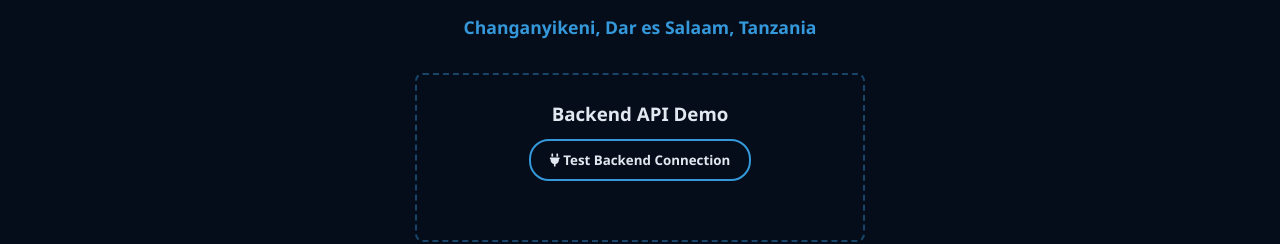
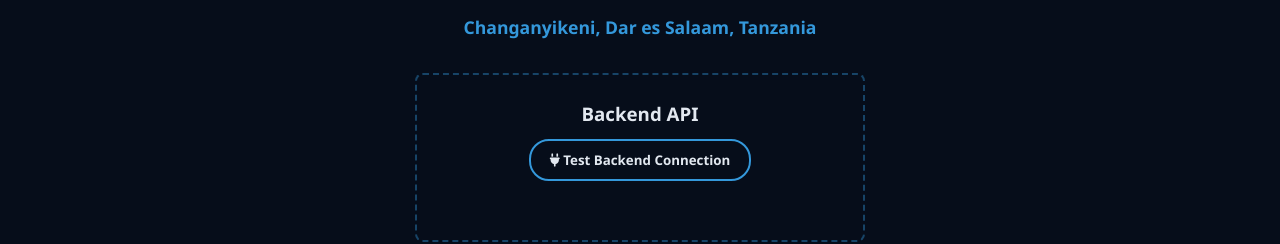
Before and after one commit to Dmmkuliku/Cloud, a plain HTML site: page index.html in a window 1280 px wide. Shown: the part 3206-3450 px from the top of the page. Drawn offline with Linux system fonts and the light colour scheme.

Commit message:
Update index.html

```diff
--- a/index.html
+++ b/index.html
@@ -178,7 +178,7 @@
 
         <!-- Live Connection Test Demo Card Module -->
         <div class="card" style="margin: 0 auto 2rem auto; max-width: 450px; text-align: center; border: 2px dashed rgba(52, 152, 219, 0.4); padding: 1.5rem; border-radius: 8px;">
-            <h3>Backend API Demo</h3>
+            <h3>Backend API</h3>
             <button type="button" onclick="getBackendMessage()" style="margin-top: 10px; padding: 0.6rem 1.2rem; border-radius: 20px; font-weight: 700; cursor: pointer; background: transparent; border: 2px solid #3498db; color: inherit;">
                 <i class="fa-solid fa-plug"></i> Test Backend Connection
             </button>
```
